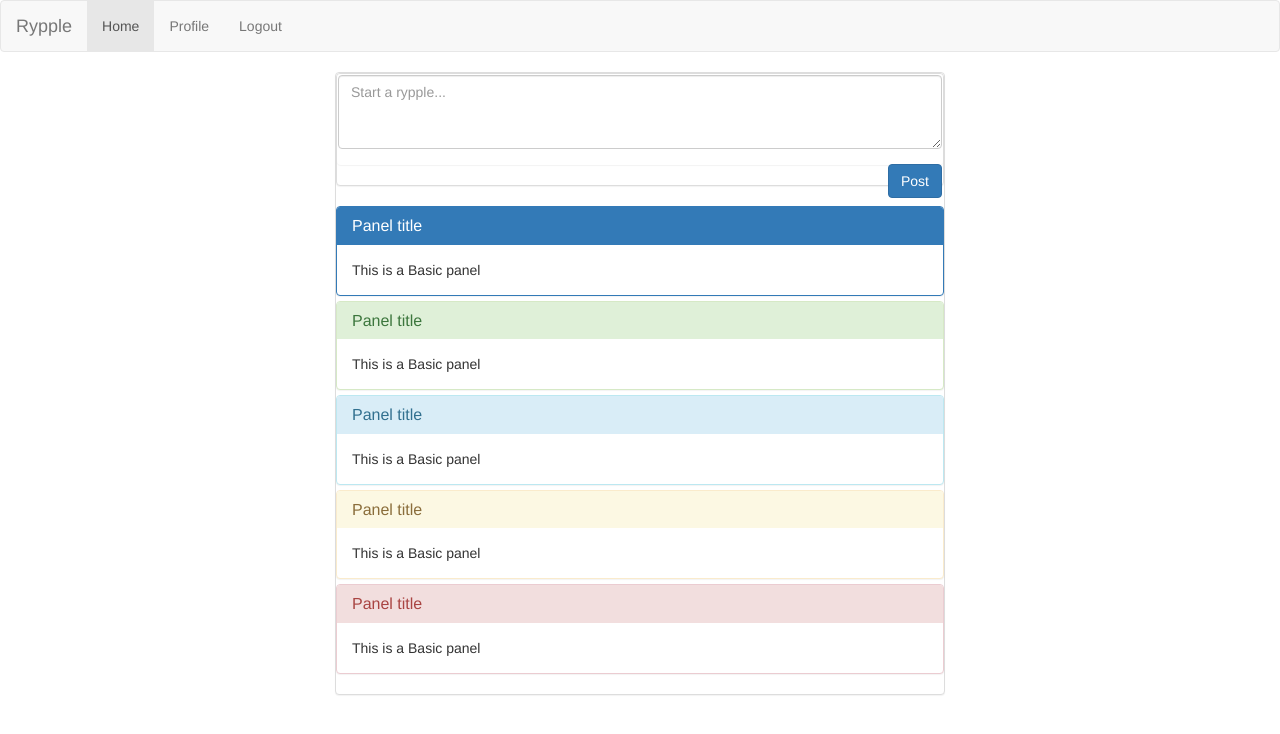
After one commit to keerthanss/microblog, a Django app: page /microblog/home/ in a window 1280 px wide. The commit adds this page. Shown: the top 734 px of the page. Run offline with Django 3.2, Linux system fonts and the light colour scheme; the visitor is signed in with stand-in values (Sample User, id 1); data that the repository does not hold is empty; parts of the project's set-up code (start-up, migrations or seed data) failed here and were passed over; some libraries are stand-ins or nearby versions.

Commit message:
Enabled redirect for unauth access. Basic designing of homepage.

```diff
--- a/mysite/microblog/forms.py
+++ b/mysite/microblog/forms.py
@@ -15,3 +15,6 @@ class RegisterForm(forms.Form):
     r_password = forms.CharField( label="Password",
                                 widget = forms.PasswordInput(attrs={'placeholder':'Password', 'required' : True}),
                                     max_length=30)
+
+class PostForm(forms.Form):
+    post_content = forms.CharField(max_length = 256)
--- a/mysite/microblog/templates/microblog/header.html
+++ b/mysite/microblog/templates/microblog/header.html
@@ -16,9 +16,9 @@
     </div>
     <a class="navbar-brand" href="#">Rypple</a>
     <ul class="nav navbar-nav">
-      <li {%if isHome%}class="active"{%endif%} ><a href="#">Home</a></li>
+      <li {%ifequal title "Home"%}class="active"{%endifequal%} ><a href="#">Home</a></li>
       <li {%ifequal title "Profile"%}class="active"{%endifequal%}><a href="#">Profile</a></li>
-      <li><a href="#">Logout</a></li>
+      <li {%ifequal title "Logout"%}class="active"{%endifequal%}><a href="#">Logout</a></li>
     </ul>
   </div>
 </nav>
--- /dev/null
+++ b/mysite/microblog/templates/microblog/homepage.html
@@ -0,0 +1,99 @@
+{% extends 'microblog/header.html' %}
+{% load staticfiles %}
+<html lang="en">
+
+  <link href="{% static 'microblog/home.css' %}" rel="stylesheet" }
+
+  <body>
+    {% block body %}
+    {{ block.super }}
+
+    <div class="col-lg-6 col-md-8 col-sm-10 col-lg-offset-3 col-md-offset-2 col-sm-offset-1">
+      <div class="panel panel-default">
+
+      <div class = "panel panel-default">
+        <div class="panel body">
+          <div>
+            <form>
+              <div class = "form-group">
+                <textarea rows="3" class="form-control" placeholder="Start a rypple..."></textarea>
+              </div>
+              <div class = "form-group">
+                <button class="btn btn-primary pull-right">Post</button>
+              </div>
+            </form>
+          </div>
+        </div>
+      </div>
+
+      <div class = "panel-group">
+        {% if post_set %}
+          {% for post in post_set %}
+            <div class="panel panel-info">
+              <div class="panel title">
+                {{ post.creator_name }}
+              </div>
+              <div class="panel body">
+                {{ post.post_content }}
+              </div>
+            </div>
+          {% endfor %}
+        {% else %}
+          <div class = "panel panel-primary">
+          <div class = "panel-heading">
+          <h3 class = "panel-title">Panel title</h3>
+          </div>
+
+          <div class = "panel-body">
+          This is a Basic panel
+          </div>
+          </div>
+
+          <div class = "panel panel-success">
+          <div class = "panel-heading">
+          <h3 class = "panel-title">Panel title</h3>
+          </div>
+
+          <div class = "panel-body">
+          This is a Basic panel
+          </div>
+          </div>
+
+          <div class = "panel panel-info">
+          <div class = "panel-heading">
+          <h3 class = "panel-title">Panel title</h3>
+          </div>
+
+          <div class = "panel-body">
+          This is a Basic panel
+          </div>
+          </div>
+
+          <div class = "panel panel-warning">
+          <div class = "panel-heading">
+          <h3 class = "panel-title">Panel title</h3>
+          </div>
+
+          <div class = "panel-body">
+          This is a Basic panel
+          </div>
+          </div>
+
+          <div class = "panel panel-danger">
+          <div class = "panel-heading">
+          <h3 class = "panel-title">Panel title</h3>
+          </div>
+
+          <div class = "panel-body">
+          This is a Basic panel
+          </div>
+          </div>
+      {% endif %}
+
+
+    </div>
+
+    {% endblock %}
+  </body>
+
+</html>
--- a/mysite/microblog/urls.py
+++ b/mysite/microblog/urls.py
@@ -24,6 +24,7 @@ urlpatterns = [
     url(r'posts/get', views.getPosts,name='postlist'),
     url(r'profile/', views.getProfile,name='profile'),
     url(r'saved/', views.getSavedPosts,name='postlist'),
+    url(r'home/', views.getPosts, name='homepage'),
     #url(r'^',include(viewrouter.urls)),
     url(r'^',include(apirouter.urls)),
     #url(r'^api-auth/', include('rest_framework.urls', namespace='rest_framework'))
--- a/mysite/microblog/views.py
+++ b/mysite/microblog/views.py
@@ -2,10 +2,16 @@ from django.shortcuts import render, redirect
 from django.http import HttpResponse
 from .Serializers import *
 from rest_framework import viewsets
-from .forms import LogInForm, RegisterForm
+from .forms import *
 from django.http import HttpResponseRedirect
 from .signIn import authenticate, register
 from .logic import *
+
+def isAuthenticated(request):
+    if request.user:
+        if request.user.is_authenticated:
+            return True
+    return False
 
 def loginpage(request):
     #check if it is a POST request
@@ -43,13 +49,17 @@ def index(request):
 '''
 
 def getPosts(request):
+    if not isAuthenticated(request):
+        return redirect('index')
     username = request.GET.get('username',None)
     number =  request.GET.get('number')
     post_set= getPostDetails(username,number)
-    context = {'post_set':post_set}
-    return render(request, 'microblog/postlist.html', context)
+    context = {'title' : 'Home', 'post_set':post_set}
+    return render(request, 'microblog/homepage.html', context)
 
 def getProfile(request):
+    if not isAuthenticated(request):
+        return redirect('index')
     username = request.GET.get('username',None)
     user_details = getUserDetails(username)
     post_set  =getPostDetails(username,None)
@@ -61,6 +71,8 @@ def getProfile(request):
     return render(request, 'microblog/profile.html',context)
 
 def getSavedPosts(request):
+    if not isAuthenticated(request):
+        return redirect('index')
     username = request.GET.get('username',None)
     number =  request.GET.get('number')
     post_set = getSavedPostsByUser(username,number)
```
Also changed, not shown: mysite/microblog/static/microblog/home.css (added, +31 -0 lines).
